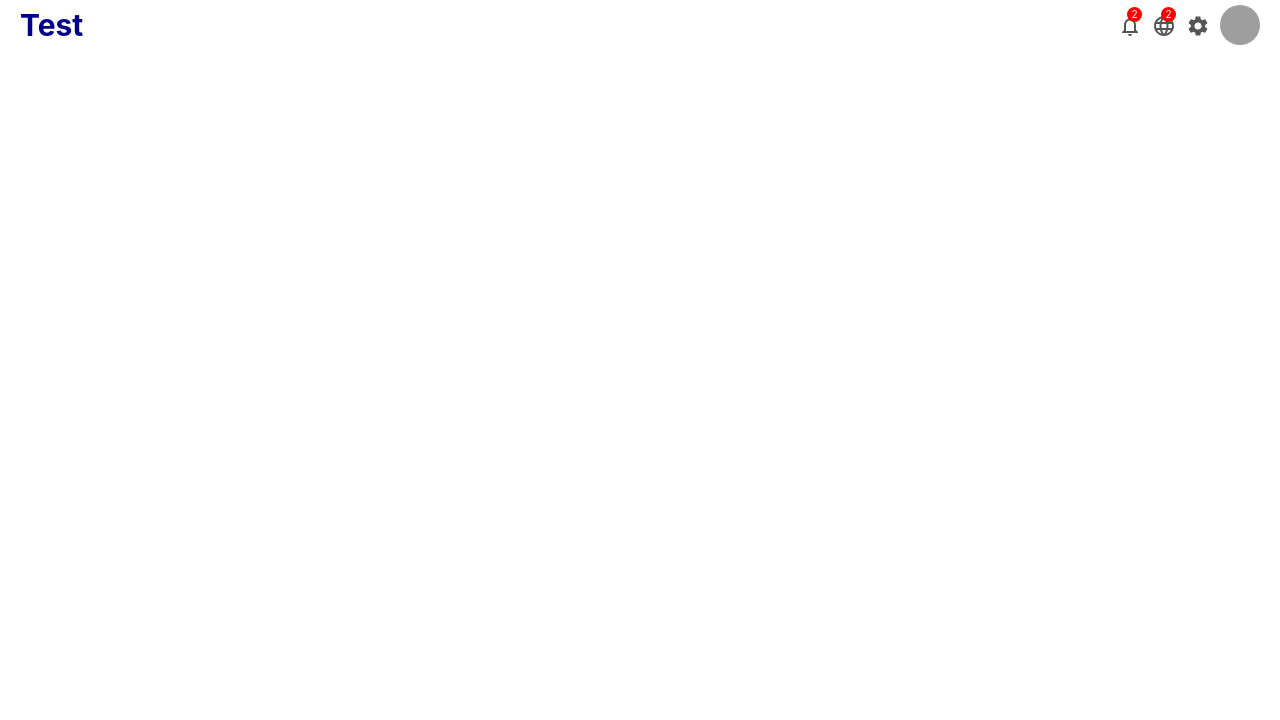
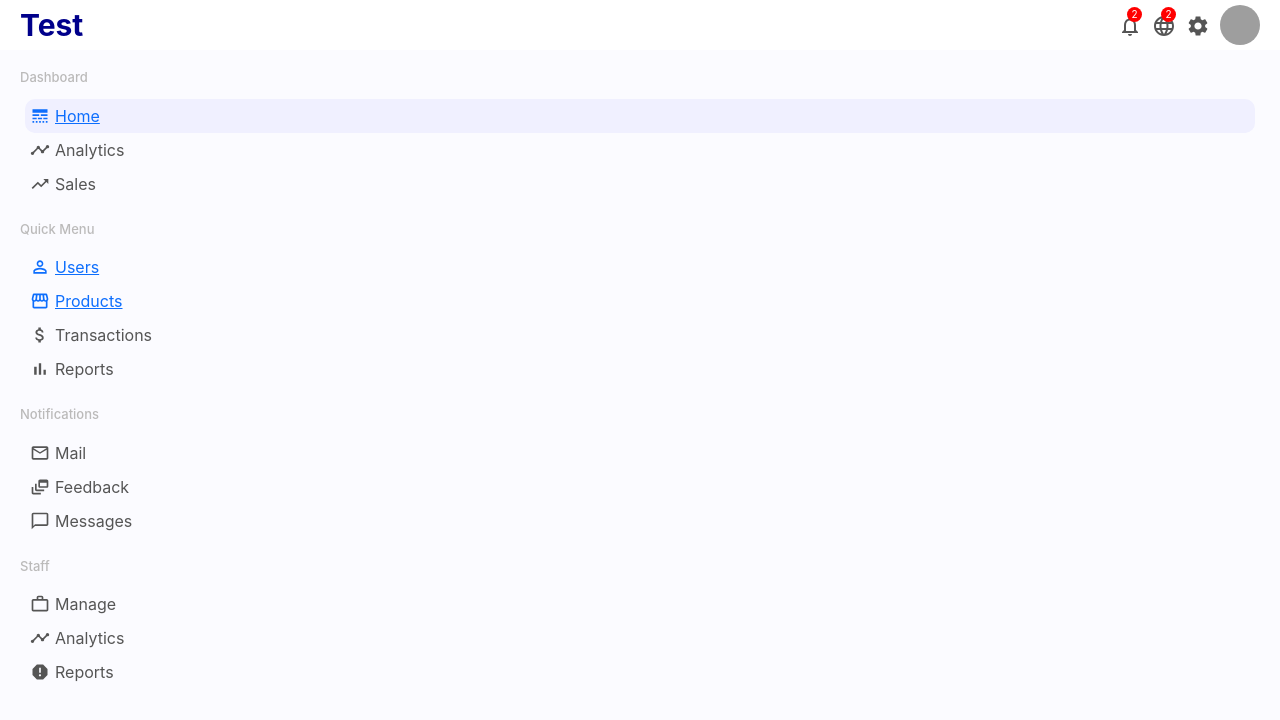
Before and after one commit to Oscarachieng/motivation-app, a React (Create React App) app in the folder client/: page / in a window 1280 px wide. Shown: the top 720 px of the page. Built offline with nearby package versions, Linux system fonts and the light colour scheme; grey boxes are pictures that could not be loaded.

Commit message:
[Client-Side] Added a side bar for admin dashboard

```diff
--- a/client/src/App.js
+++ b/client/src/App.js
@@ -2,6 +2,7 @@
 import { Routes,Route } from 'react-router-dom';
 import Login from './components/Login/Login';
 import TopBar from './components/topbar/TopBar';
+import Sidebar from './components/sidebar/Sidebar';
 
 export default function App() {
   return (
@@ -11,6 +12,7 @@
         <Route path="/" element={<Login />} />
       </Routes> */}
     <TopBar/>
+    <Sidebar />
     </div>
   )
 }
--- /dev/null
+++ b/client/src/components/sidebar/Sidebar.js
@@ -0,0 +1,103 @@
+import "./sidebar.css";
+import {
+  LineStyle,
+  Timeline,
+  TrendingUp,
+  PermIdentity,
+  Storefront,
+  AttachMoney,
+  BarChart,
+  MailOutline,
+  DynamicFeed,
+  ChatBubbleOutline,
+  WorkOutline,
+  Report,
+} from "@material-ui/icons";
+import { Link } from "react-router-dom";
+
+export default function Sidebar() {
+  return (
+    <div className="sidebar">
+      <div className="sidebarWrapper">
+        <div className="sidebarMenu">
+          <h3 className="sidebarTitle">Dashboard</h3>
+          <ul className="sidebarList">
+            <Link to="/" className="link">
+            <li className="sidebarListItem active">
+              <LineStyle className="sidebarIcon" />
+              Home
+            </li>
+            </Link>
+            <li className="sidebarListItem">
+              <Timeline className="sidebarIcon" />
+              Analytics
+            </li>
+            <li className="sidebarListItem">
+              <TrendingUp className="sidebarIcon" />
+              Sales
+            </li>
+          </ul>
+        </div>
+        <div className="sidebarMenu">
+          <h3 className="sidebarTitle">Quick Menu</h3>
+          <ul className="sidebarList">
+            <Link to="/users" className="link">
+              <li className="sidebarListItem">
+                <PermIdentity className="sidebarIcon" />
+                Users
+              </li>
+            </Link>
+            <Link to="/products" className="link">
+              <li className="sidebarListItem">
+                <Storefront className="sidebarIcon" />
+                Products
+              </li>
+            </Link>
+            <li className="sidebarListItem">
+              <AttachMoney className="sidebarIcon" />
+              Transactions
+            </li>
+            <li className="sidebarListItem">
+              <BarChart className="sidebarIcon" />
+              Reports
+            </li>
+          </ul>
+        </div>
+        <div className="sidebarMenu">
+          <h3 className="sidebarTitle">Notifications</h3>
+          <ul className="sidebarList">
+            <li className="sidebarListItem">
+              <MailOutline className="sidebarIcon" />
+              Mail
+            </li>
+            <li className="sidebarListItem">
+              <DynamicFeed className="sidebarIcon" />
+              Feedback
+            </li>
+            <li className="sidebarListItem">
+              <ChatBubbleOutline className="sidebarIcon" />
+              Messages
+            </li>
+          </ul>
+        </div>
+        <div className="sidebarMenu">
+          <h3 className="sidebarTitle">Staff</h3>
+          <ul className="sidebarList">
+            <li className="sidebarListItem">
+              <WorkOutline className="sidebarIcon" />
+              Manage
+            </li>
+            <li className="sidebarListItem">
+              <Timeline className="sidebarIcon" />
+              Analytics
+            </li>
+            <li className="sidebarListItem">
+              <Report className="sidebarIcon" />
+              Reports
+            </li>
+          </ul>
+        </div>
+      </div>
+    </div>
+  );
+}
--- /dev/null
+++ b/client/src/components/sidebar/sidebar.css
@@ -0,0 +1,44 @@
+.sidebar {
+  flex: 1;
+  height: calc(100vh - 50px);
+  background-color: rgb(251, 251, 255);
+  position: sticky;
+  top: 50px;
+}
+
+.sidebarWrapper {
+  padding: 20px;
+  color: #555;
+}
+
+.sidebarMenu {
+  margin-bottom: 10px;
+}
+
+.sidebarTitle {
+  font-size: 13px;
+  color: rgb(187, 186, 186);
+}
+
+.sidebarList {
+  list-style: none;
+  padding: 5px;
+}
+
+.sidebarListItem {
+  padding: 5px;
+  cursor: pointer;
+  display: flex;
+  align-items: center;
+  border-radius: 10px;
+}
+
+.sidebarListItem.active,
+.sidebarListItem:hover {
+  background-color: rgb(240, 240, 255);
+}
+
+.sidebarIcon{
+    margin-right: 5px;
+    font-size: 20px !important;
+}
```
